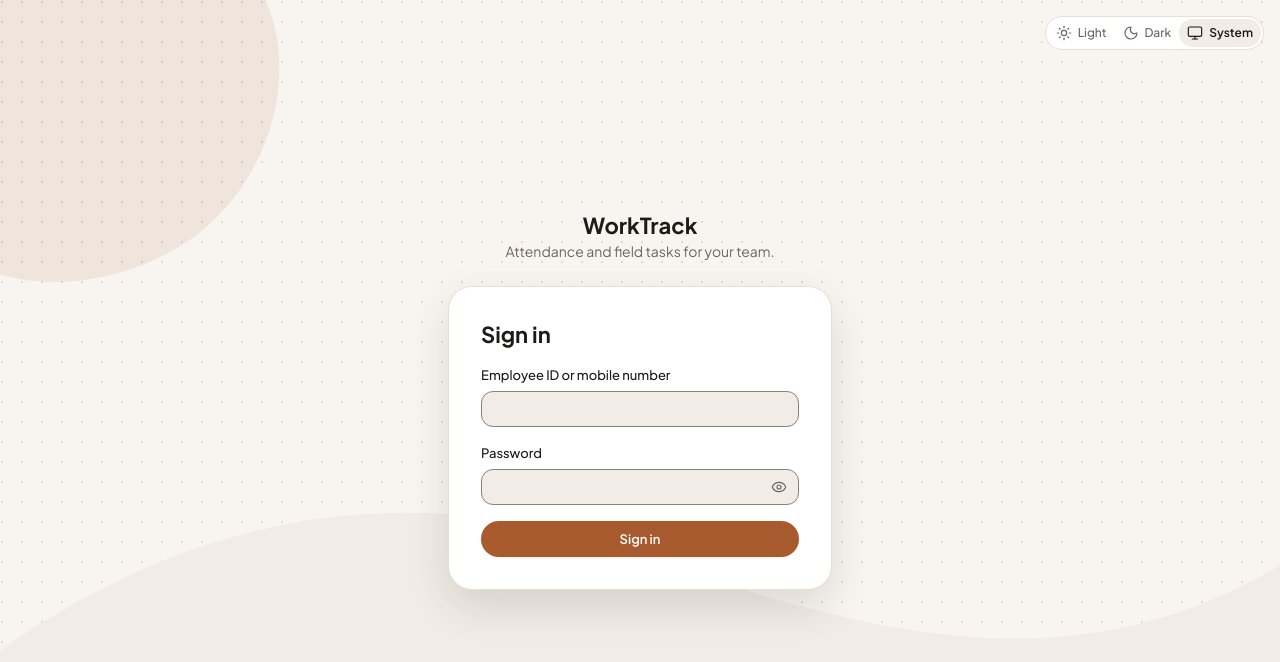
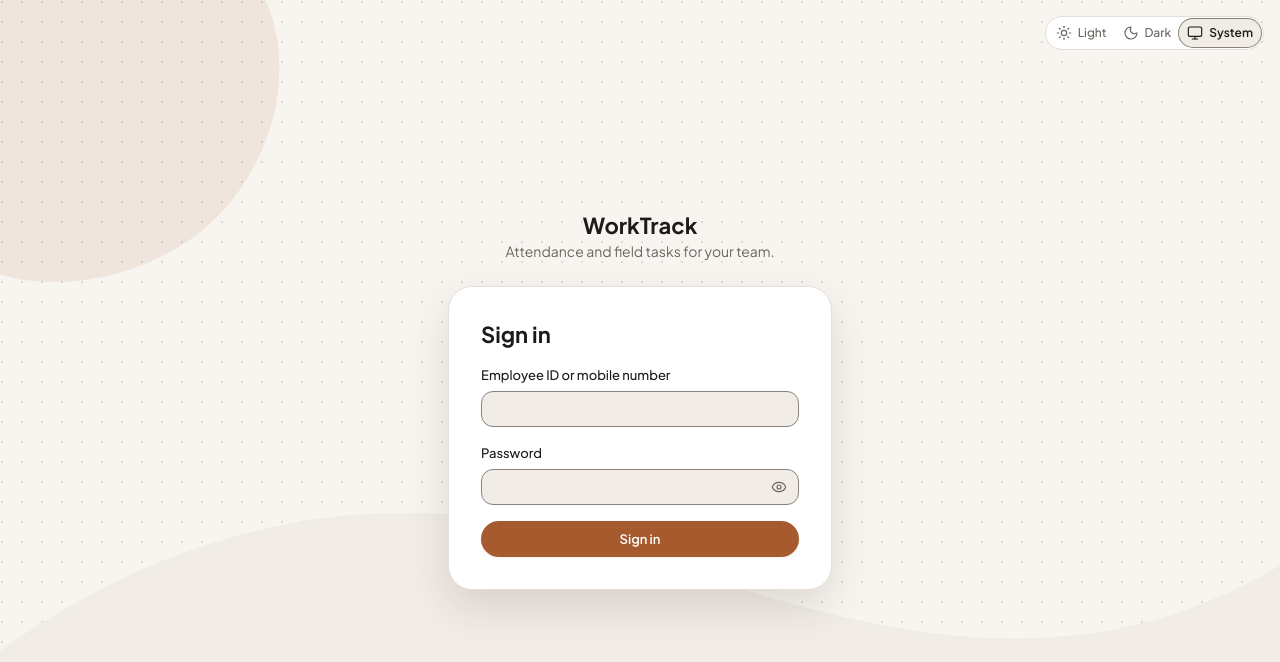
Before and after one commit to Biswa-source45/Worktrack, a Next.js app in the folder apps/web/: page /login in a window 1280 px wide. Shown: the top 662 px of the page. Built offline with nearby package versions, Linux system fonts and the light colour scheme.

Commit message:
fix(web): mark the selected theme segment with a visible edge, not the faint fill alone

```diff
--- a/apps/web/src/components/theme/theme-toggle.tsx
+++ b/apps/web/src/components/theme/theme-toggle.tsx
@@ -29,7 +29,9 @@ export function ThemeToggle({ className }: { className?: string }) {
           className={cn(
             'inline-flex h-7 items-center gap-1.5 rounded-full px-2 text-caption font-medium transition-transform active:scale-(--wt-press-scale)',
             theme === option
-              ? 'bg-raised font-semibold text-foreground'
+              ? // The raised fill alone is too faint to mark the choice (about 1.1:1), so the
+                // selected segment also gets a control-strength edge (3:1).
+                'bg-raised font-semibold text-foreground ring-1 ring-input'
               : 'text-muted-foreground hover:text-foreground',
           )}
         >
```
